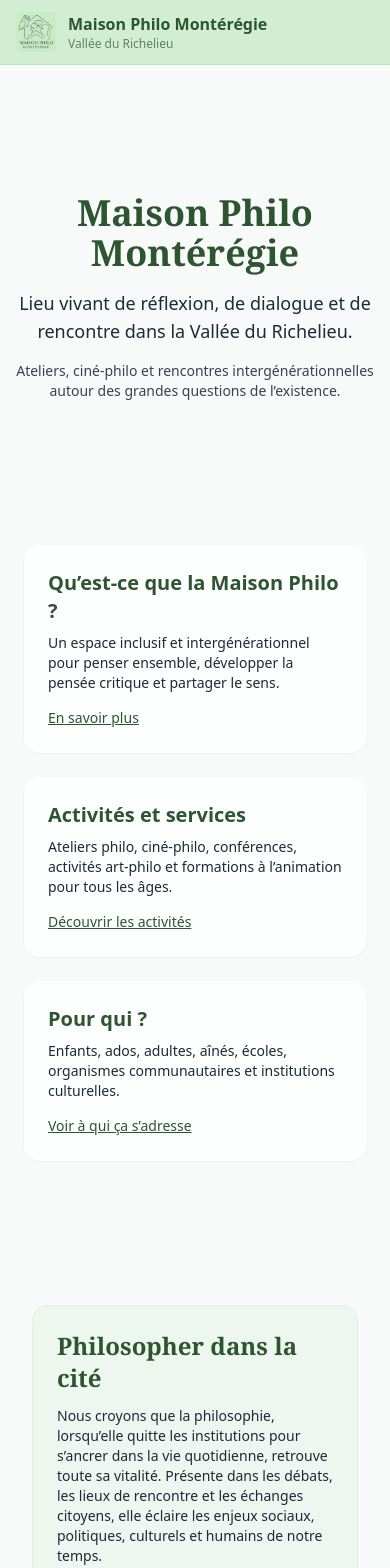
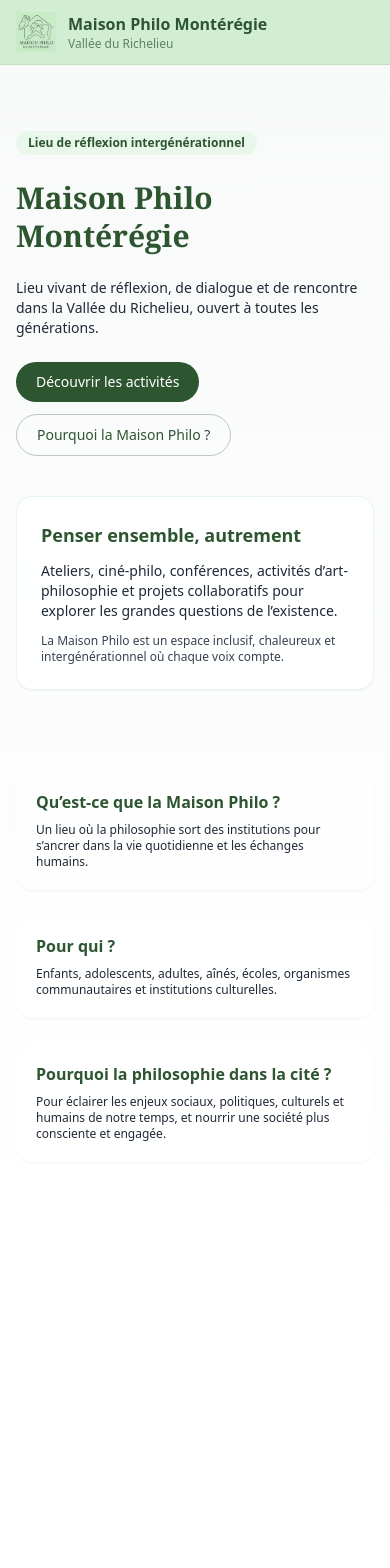
Before and after one commit to sabrinablais/maisonPhilo, a React (Vite) app: page / in a window 390 px wide. Shown: the top 1568 px of the page. After the commit the page ends 1226 px from the top, so only its background shows below. Built offline with nearby package versions, Linux system fonts and the light colour scheme.

Commit message:
added home, activies in page folder, some edit to app.jsx

```diff
--- a/src/App.jsx
+++ b/src/App.jsx
@@ -1,75 +1,19 @@
+import { BrowserRouter as Router, Routes, Route } from "react-router-dom";
 import Navbar from "./components/Navbar";
+import Home from "./pages/Home";
+import Activites from "./pages/Activites";
 
 function App() {
   return (
-    <div className="min-h-screen bg-primary-50 text-navy">
-      <Navbar />
-
-      {/* Hero + intro */}
-      <main className="max-w-5xl mx-auto px-4 py-16 space-y-16">
-        <section className="text-center space-y-4 pt-16 pb-20">
-  <h1 className="text-4xl md:text-5xl font-serif font-bold">
-    Maison Philo Montérégie
-  </h1>
-  <p className="text-lg md:text-xl max-w-2xl mx-auto text-gray-800">
-    Lieu vivant de réflexion, de dialogue et de rencontre
-    dans la Vallée du Richelieu.
-  </p>
-  <p className="text-sm md:text-base max-w-xl mx-auto text-gray-700">
-    Ateliers, ciné-philo et rencontres intergénérationnelles autour
-    des grandes questions de l’existence.
-  </p>
-</section>
-<section className="grid md:grid-cols-3 gap-6 max-w-5xl mx-auto pb-20 px-2">
-  <div className="bg-white/80 rounded-2xl shadow-sm p-6 hover:-translate-y-1 hover:shadow-md transition">
-    <h2 className="text-xl font-semibold mb-2">Qu’est-ce que la Maison Philo ?</h2>
-    <p className="text-sm text-gray-800 mb-3">
-      Un espace inclusif et intergénérationnel pour penser ensemble,
-      développer la pensée critique et partager le sens.
-    </p>
-    <button className="text-sm text-navy underline">
-      En savoir plus
-    </button>
-  </div>
-
-  <div className="bg-white/80 rounded-2xl shadow-sm p-6 hover:-translate-y-1 hover:shadow-md transition">
-    <h2 className="text-xl font-semibold mb-2">Activités et services</h2>
-    <p className="text-sm text-gray-800 mb-3">
-      Ateliers philo, ciné-philo, conférences, activités art-philo
-      et formations à l’animation pour tous les âges.
-    </p>
-    <button className="text-sm text-navy underline">
-      Découvrir les activités
-    </button>
-  </div>
-
-  <div className="bg-white/80 rounded-2xl shadow-sm p-6 hover:-translate-y-1 hover:shadow-md transition">
-    <h2 className="text-xl font-semibold mb-2">Pour qui ?</h2>
-    <p className="text-sm text-gray-800 mb-3">
-      Enfants, ados, adultes, aînés, écoles, organismes
-      communautaires et institutions culturelles.
-    </p>
-    <button className="text-sm text-navy underline">
-      Voir à qui ça s’adresse
-    </button>
-  </div>
-</section>
-<section className="max-w-4xl mx-auto pb-24 px-4">
-  <div className="bg-primary-500/20 border border-primary-500/40 rounded-2xl p-6 md:p-8">
-    <h2 className="text-2xl font-serif font-semibold mb-3">
-      Philosopher dans la cité
-    </h2>
-    <p className="text-sm md:text-base text-gray-800">
-      Nous croyons que la philosophie, lorsqu’elle quitte les institutions
-      pour s’ancrer dans la vie quotidienne, retrouve toute sa vitalité.
-      Présente dans les débats, les lieux de rencontre et les échanges
-      citoyens, elle éclaire les enjeux sociaux, politiques, culturels
-      et humains de notre temps.
-    </p>
-  </div>
-</section>
-      </main>
-    </div>
+    <Router>
+      <div className="min-h-screen bg-primary-50 text-navy">
+        <Navbar />
+        <Routes>
+          <Route path="/" element={<Home />} />
+          <Route path="/activites" element={<Activites />} />
+        </Routes>
+      </div>
+    </Router>
   );
 }
 
--- a/src/components/Navbar.jsx
+++ b/src/components/Navbar.jsx
@@ -1,20 +1,19 @@
+import { Link } from "react-router-dom";
+
 export default function Navbar() {
   return (
     <nav className="bg-primary-500/80 backdrop-blur border-b border-primary-900/20">
       <div className="max-w-5xl mx-auto px-4 py-3 flex items-center justify-between">
         <div className="flex items-center gap-3">
-          {/* logo.png goes in public/logo.png */}
           <img src="/logo.png" alt="Logo Maison Philo" className="h-10 w-10 object-contain" />
           <div className="flex flex-col">
             <span className="font-semibold text-navy">Maison Philo Montérégie</span>
             <span className="text-xs text-navy/70">Vallée du Richelieu</span>
           </div>
         </div>
-
-        {/* Just labels for now; we’ll hook routes later */}
         <div className="hidden md:flex gap-4 text-sm font-medium text-navy">
-          <button className="hover:underline">Accueil</button>
-          <button className="hover:underline">Activités</button>
+          <Link to="/" className="hover:underline">Accueil</Link>
+          <Link to="/activites" className="hover:underline">Activités</Link>
           <button className="hover:underline">Ressources</button>
           <button className="hover:underline">FAQ</button>
           <button className="hover:underline">Contact</button>
--- /dev/null
+++ b/src/pages/Activites.jsx
@@ -0,0 +1,65 @@
+const activites = [
+  {
+    title: "Club de lecture",
+    text: "Sujets et livres variés pour explorer des idées philosophiques ensemble."
+  },
+  {
+    title: "Ateliers philo",
+    text: "Pour aînés, enfants, adolescents et adultes, sur différents thèmes."
+  },
+  {
+    title: "Ciné-philo",
+    text: "Projections de films suivies de discussions guidées."
+  },
+  {
+    title: "Conférences",
+    text: "Conférences existantes ou sur mesure sur des enjeux contemporains."
+  },
+  {
+    title: "Rencontres intergénérationnelles",
+    text: "Échanges entre générations autour de thèmes philosophiques."
+  },
+  {
+    title: "Activités art-philo",
+    text: "Création artistique et réflexion pour penser avec les mains et la tête."
+  },
+  {
+    title: "Formations à l’animation",
+    text: "Se former à animer des discussions philosophiques."
+  }
+];
+
+export default function Activites() {
+  return (
+    <main className="max-w-5xl mx-auto px-4 py-12 space-y-8">
+      <header className="space-y-3 text-center md:text-left">
+        <h1 className="text-3xl md:text-4xl font-serif font-bold">
+          Activités et services
+        </h1>
+        <p className="text-sm md:text-base text-gray-800 max-w-2xl mx-auto md:mx-0">
+          La Maison Philo propose une variété d’activités pour tous les âges :
+          ateliers, ciné-philo, conférences, activités art-philo et formations.
+        </p>
+      </header>
+
+      <section className="grid md:grid-cols-2 gap-6">
+        {activites.map((a) => (
+          <article
+            key={a.title}
+            className="bg-white/80 rounded-2xl shadow-sm p-5 hover:-translate-y-1 hover:shadow-md transition"
+          >
+            <h2 className="text-lg font-semibold mb-2">{a.title}</h2>
+            <p className="text-sm text-gray-800">{a.text}</p>
+          </article>
+        ))}
+      </section>
+
+      <section className="mt-6 text-xs md:text-sm text-gray-700">
+        <p>
+          Nos services s’adressent aux citoyen·nes, aux écoles, aux organismes
+          communautaires et aux institutions culturelles.
+        </p>
+      </section>
+    </main>
+  );
+}
--- /dev/null
+++ b/src/pages/Home.jsx
@@ -0,0 +1,86 @@
+export default function Home() {
+  return (
+    <main className="min-h-[calc(100vh-64px)] bg-gradient-to-b from-primary-50 to-white">
+      {/* Hero */}
+      <section className="max-w-5xl mx-auto px-4 pt-16 pb-20 grid md:grid-cols-2 gap-10 items-center">
+        <div className="space-y-6">
+          <span className="inline-flex px-3 py-1 text-xs font-semibold rounded-full bg-primary-500/30 text-navy">
+            Lieu de réflexion intergénérationnel
+          </span>
+
+          <h1 className="text-3xl md:text-5xl font-serif font-bold text-navy leading-tight">
+            Maison Philo Montérégie
+          </h1>
+
+          <p className="text-sm md:text-base text-gray-800">
+            Lieu vivant de réflexion, de dialogue et de rencontre dans la Vallée du Richelieu,
+            ouvert à toutes les générations.
+          </p>
+
+          <div className="flex flex-wrap gap-3">
+            <a
+              href="/activites"
+              className="px-5 py-2.5 rounded-full bg-navy text-white text-sm font-medium hover:bg-primary-900 transition"
+            >
+              Découvrir les activités
+            </a>
+            <a
+              href="#pourquoi"
+              className="px-5 py-2.5 rounded-full border border-navy/30 text-sm font-medium text-navy hover:bg-primary-500/20 transition"
+            >
+              Pourquoi la Maison Philo ?
+            </a>
+          </div>
+        </div>
+
+        {/* Right side block */}
+        <div className="bg-white/80 border border-primary-500/40 rounded-2xl p-6 md:p-8 shadow-sm space-y-3">
+          <h2 className="text-lg md:text-xl font-semibold text-navy">
+            Penser ensemble, autrement
+          </h2>
+          <p className="text-sm text-gray-800">
+            Ateliers, ciné-philo, conférences, activités d’art-philosophie et projets
+            collaboratifs pour explorer les grandes questions de l’existence.
+          </p>
+          <p className="text-xs text-gray-700">
+            La Maison Philo est un espace inclusif, chaleureux et intergénérationnel
+            où chaque voix compte.
+          </p>
+        </div>
+      </section>
+
+      {/* Three cards row */}
+      <section className="max-w-5xl mx-auto px-4 pb-16 grid md:grid-cols-3 gap-6">
+        <div className="bg-white/80 rounded-2xl shadow-sm p-5 hover:-translate-y-1 hover:shadow-md transition">
+          <h3 className="text-base font-semibold mb-2 text-navy">
+            Qu’est-ce que la Maison Philo ?
+          </h3>
+          <p className="text-xs text-gray-800">
+            Un lieu où la philosophie sort des institutions pour s’ancrer dans la vie
+            quotidienne et les échanges humains.
+          </p>
+        </div>
+
+        <div className="bg-white/80 rounded-2xl shadow-sm p-5 hover:-translate-y-1 hover:shadow-md transition">
+          <h3 className="text-base font-semibold mb-2 text-navy">
+            Pour qui ?
+          </h3>
+          <p className="text-xs text-gray-800">
+            Enfants, adolescents, adultes, aînés, écoles, organismes communautaires
+            et institutions culturelles.
+          </p>
+        </div>
+
+        <div className="bg-white/80 rounded-2xl shadow-sm p-5 hover:-translate-y-1 hover:shadow-md transition" id="pourquoi">
+          <h3 className="text-base font-semibold mb-2 text-navy">
+            Pourquoi la philosophie dans la cité ?
+          </h3>
+          <p className="text-xs text-gray-800">
+            Pour éclairer les enjeux sociaux, politiques, culturels et humains de notre temps,
+            et nourrir une société plus consciente et engagée.
+          </p>
+        </div>
+      </section>
+    </main>
+  );
+}
```
